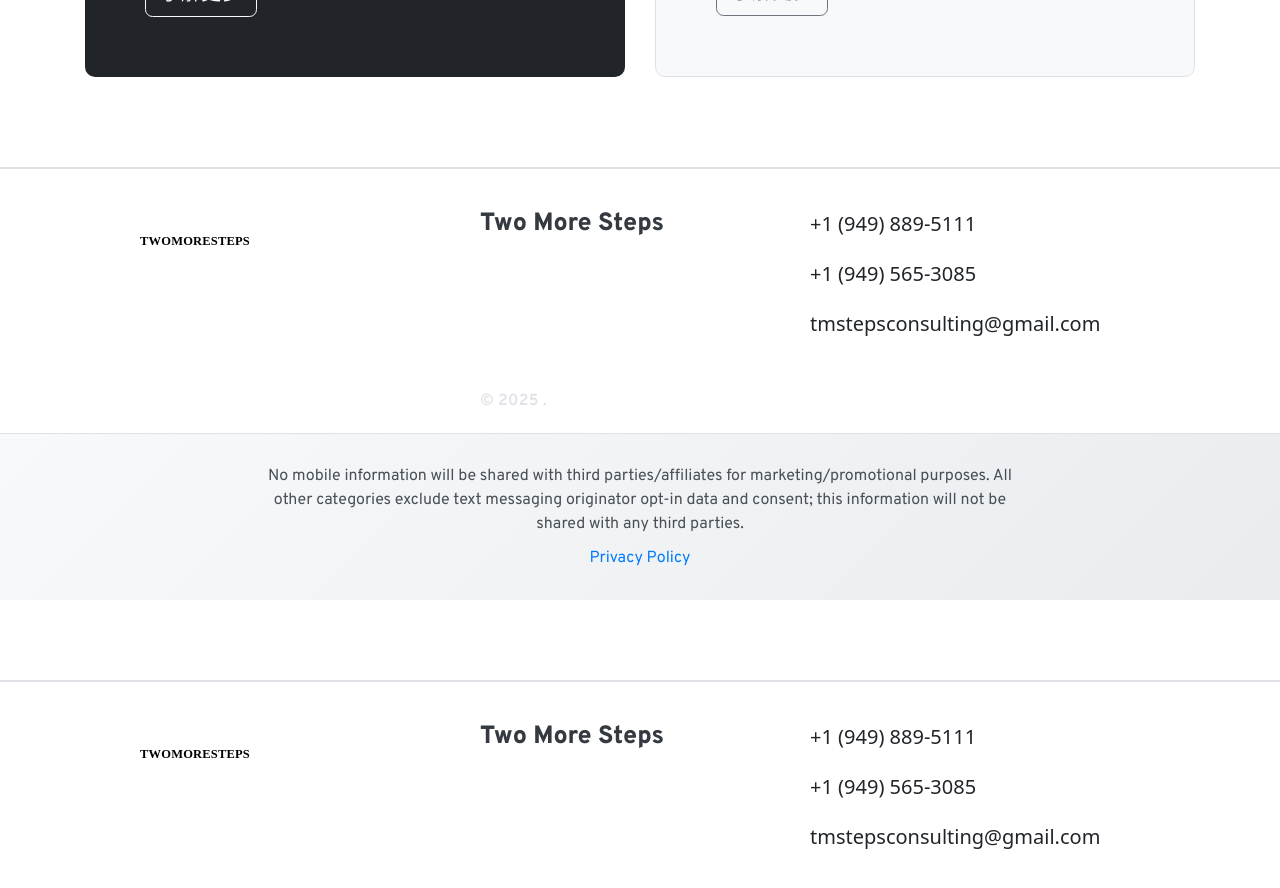
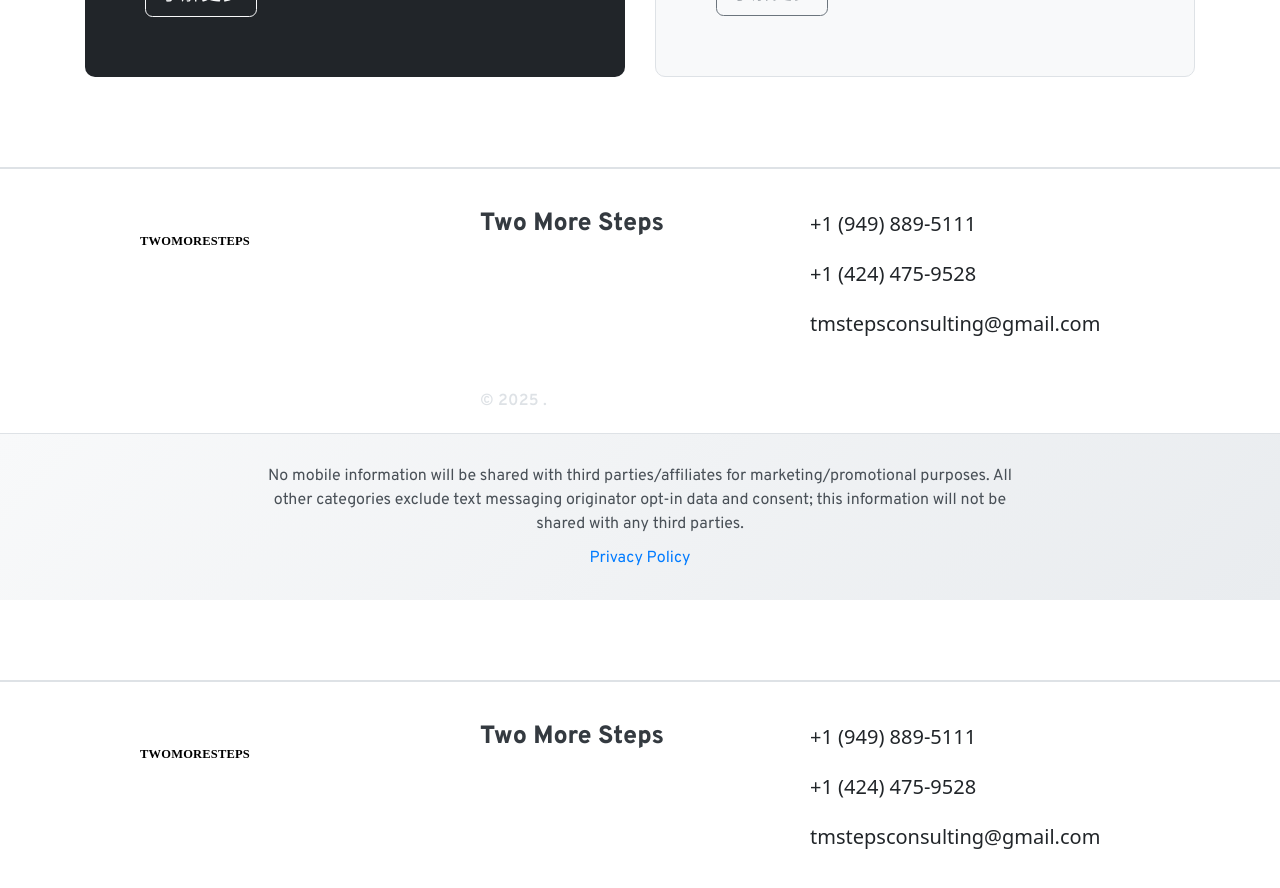
Before and after one commit to twomoresteps/twomoresteps.github.io, a Jekyll site: the page built from index.html, in a window 1280 px wide and 900 px high, scrolled down 1471 px. Shown: the top 888 px of the window. Built offline with Jekyll 4.4.1, drawn with Linux system fonts in a browser that asks for light colours.

Commit message:
phone# update

```diff
--- a/_includes/core/footer.html
+++ b/_includes/core/footer.html
@@ -30,7 +30,7 @@
 			<div class="footer-links">
 				<h4 class="footer-title">{{ site.data.footer[page.locale].footer.contact }}</h4>
 				<p>+1 (949) 889-5111</p>
-				<p>+1 (949) 565-3085</p>
+				<p>+1 (424) 475-9528</p>
 				<p>tmstepsconsulting@gmail.com</p>
 			</div>
 		</div>
```
